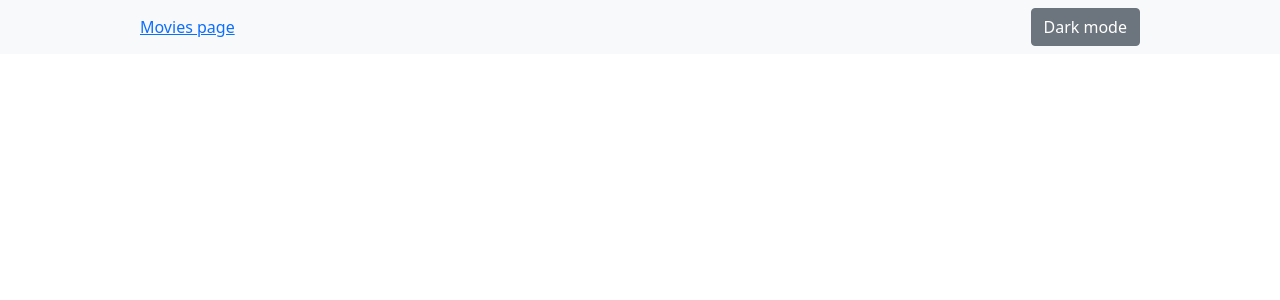
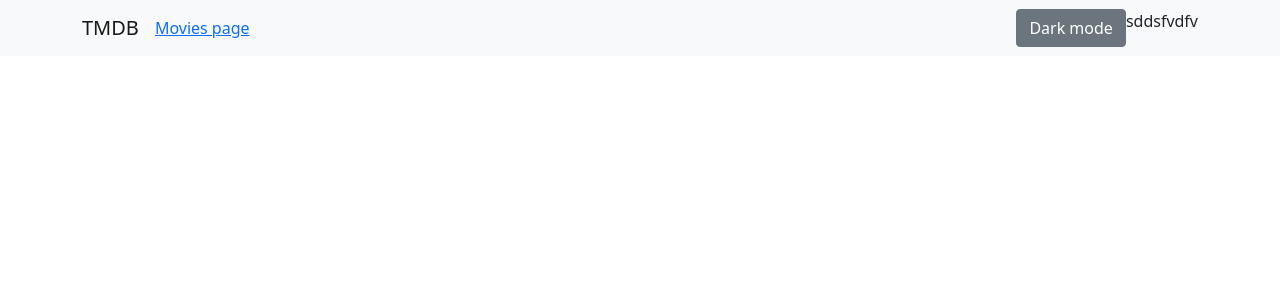
Before and after one commit to konstantin-sinkov/react-tmdb-september, a React (Create React App) app: page / in a window 1280 px wide. Shown: the top 300 px of the page. Built offline with nearby package versions, Linux system fonts and the light colour scheme.

Commit message:
Before Adding NavDropdown for genres filtering

```diff
--- a/src/components/Header/Header.js
+++ b/src/components/Header/Header.js
@@ -1,6 +1,6 @@
 import React from 'react';
 import {NavLink, Outlet} from "react-router-dom";
-import {Button, Container, Nav, Navbar} from "react-bootstrap";
+import {Button, Container, Nav, Navbar, NavDropdown} from "react-bootstrap";
 import {useDispatch, useSelector} from "react-redux";
 
 import {UserInfo} from '../index';
@@ -20,22 +20,26 @@ const Header = () => {
             <Navbar
                 bg={!darkMode ? "light" : "dark"}
                 variant={!darkMode ? "light" : "dark"}
-                className={css.wrap}
+                className={"me-auto my-2 my-lg-0"}
+                style={{maxHeight: '100px'}}
             >
-                <div>
-                    <Container>
+                <Container>
+                <Navbar.Brand href={"https://www.themoviedb.org/?language=uk"}>TMDB</Navbar.Brand>
+
+                    <Nav className={"me-auto"}>
                             <NavLink to={"/movies"}>Movies page</NavLink>
-                    </Container>
-                </div>
+                            {/*DropdownGenres*/}
+                    </Nav>
 
-                <div>
-                    <Container>
-                        <Button variant={'secondary'} onClick={themeSwitch}>
+
+                    <Nav>
+                        <Button variant={'secondary'} onClick={themeSwitch} >
                             {!darkMode ? "Dark mode" : "Light mode"}
                         </Button>
                         <UserInfo/>
-                    </Container>
-                </div>
+                    </Nav>
+                </Container>
+
 
             </Navbar>
 
--- a/src/components/Header/Header.module.css
+++ b/src/components/Header/Header.module.css
@@ -1,5 +1,5 @@
-.wrap {
-    padding: 0 10%;
-    display: flex;
-    justify-content: space-between !important;
-}
+/*.wrap {*/
+/*    padding: 0 10%;*/
+/*    display: flex;*/
+/*    justify-content: space-between !important;*/
+/*}*/
--- a/src/components/UserInfo/UserInfoPage.js
+++ b/src/components/UserInfo/UserInfoPage.js
@@ -3,7 +3,7 @@ import React from 'react';
 const UserInfo = () => {
     return (
         <div>
-
+        sddsfvdfv
         </div>
     );
 }
```
